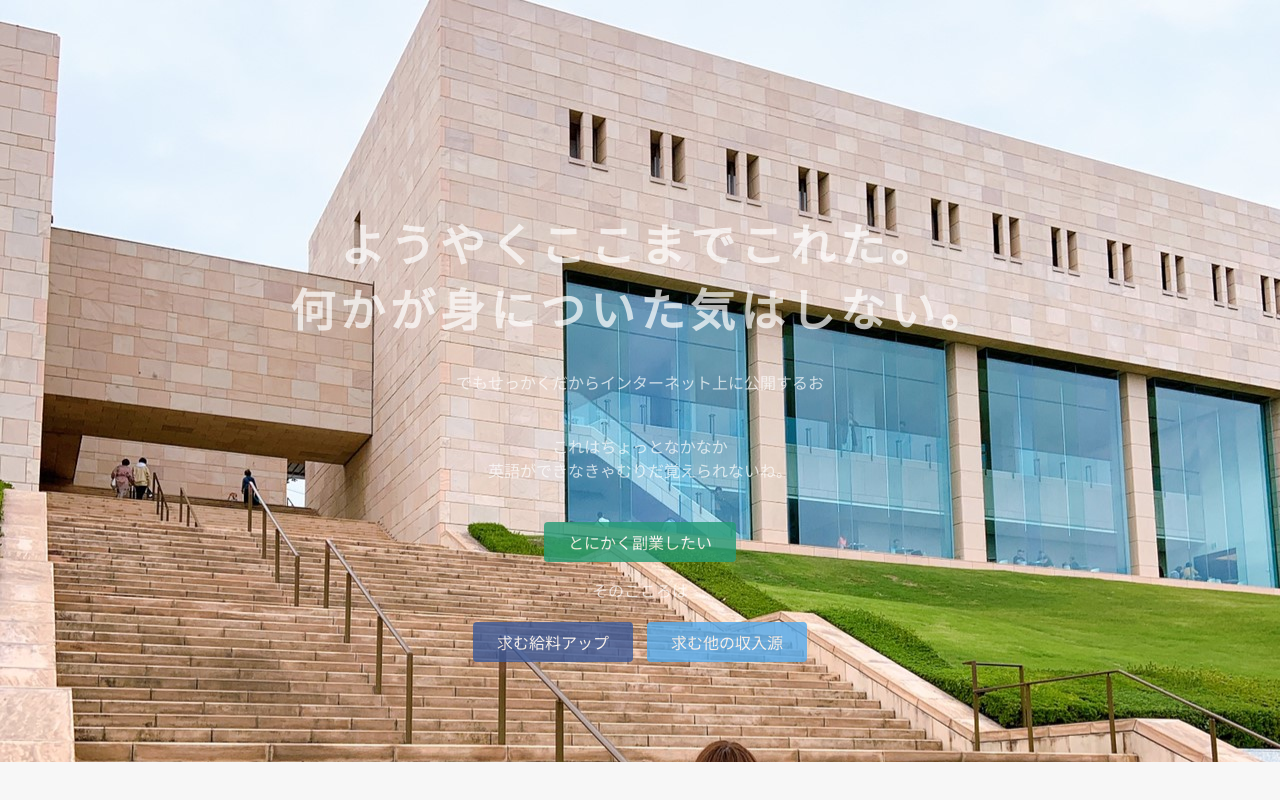
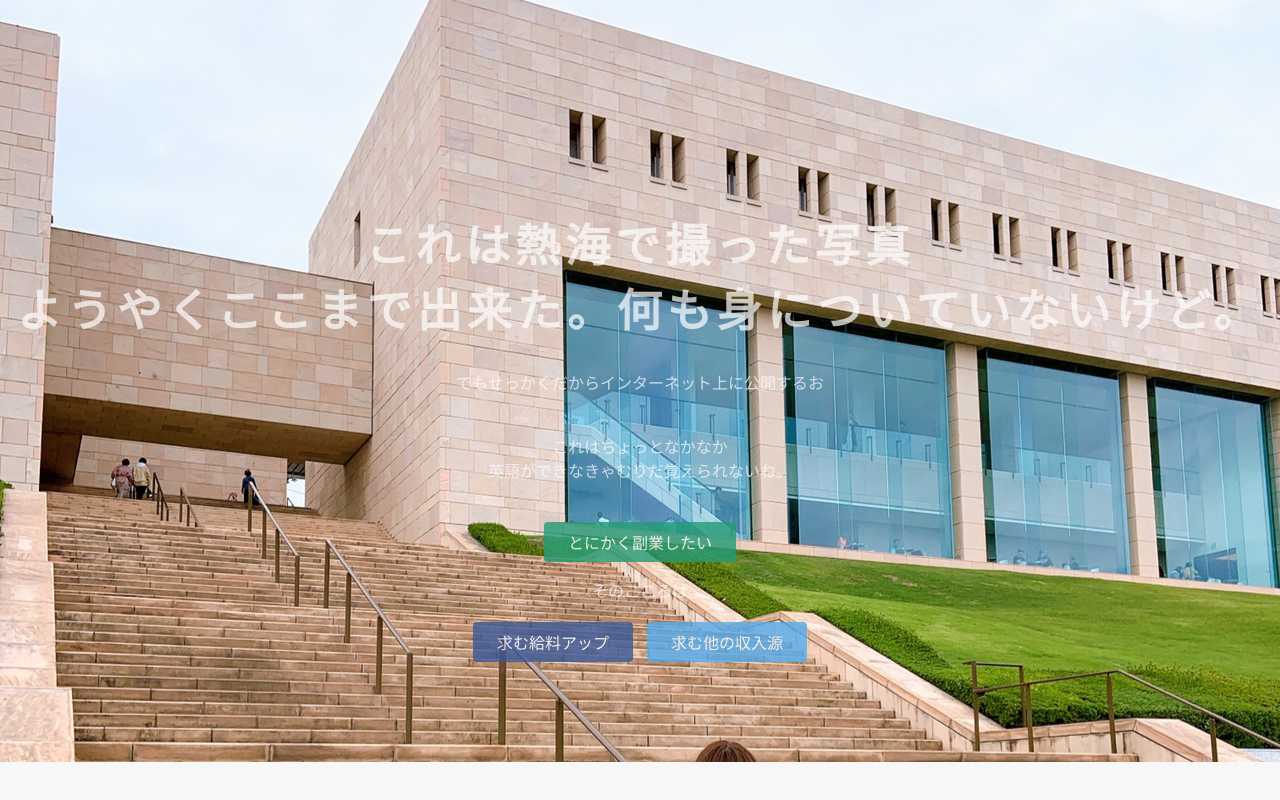
Before and after one commit to tanikishi/takishi.github.io, a plain HTML site: page index.html in a window 1280 px wide. Shown: the top 800 px of the page. Drawn offline with Linux system fonts and the light colour scheme.

Commit message:
Update index.html

```diff
--- a/index.html
+++ b/index.html
@@ -11,7 +11,7 @@
 
   <div class="top-wrapper">
     <div class="container">
-      <h1>ようやくここまでこれた。<br>何かが身についた気はしない。</h1>
+      <h1>これは熱海で撮った写真<br>ようやくここまで出来た。何も身についていないけど。</h1>
       <p>でもせっかくだからインターネット上に公開するお<p/>
       <p>これはちょっとなかなか<br>英語ができなきゃむりだ覚えられないね。</p>
       <div class="btn-wrapper">
```
